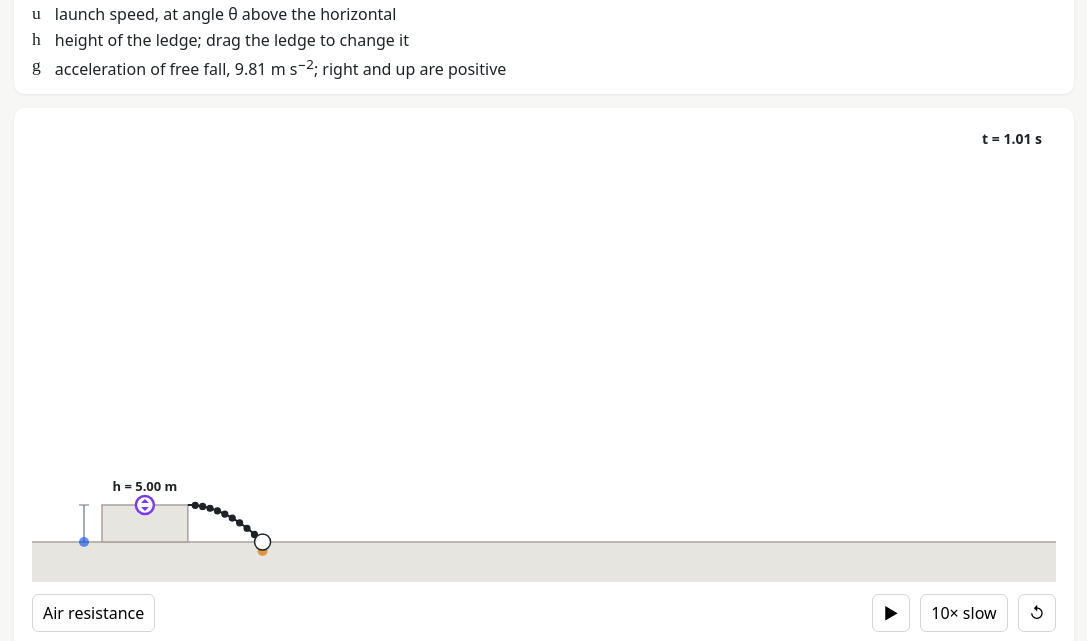
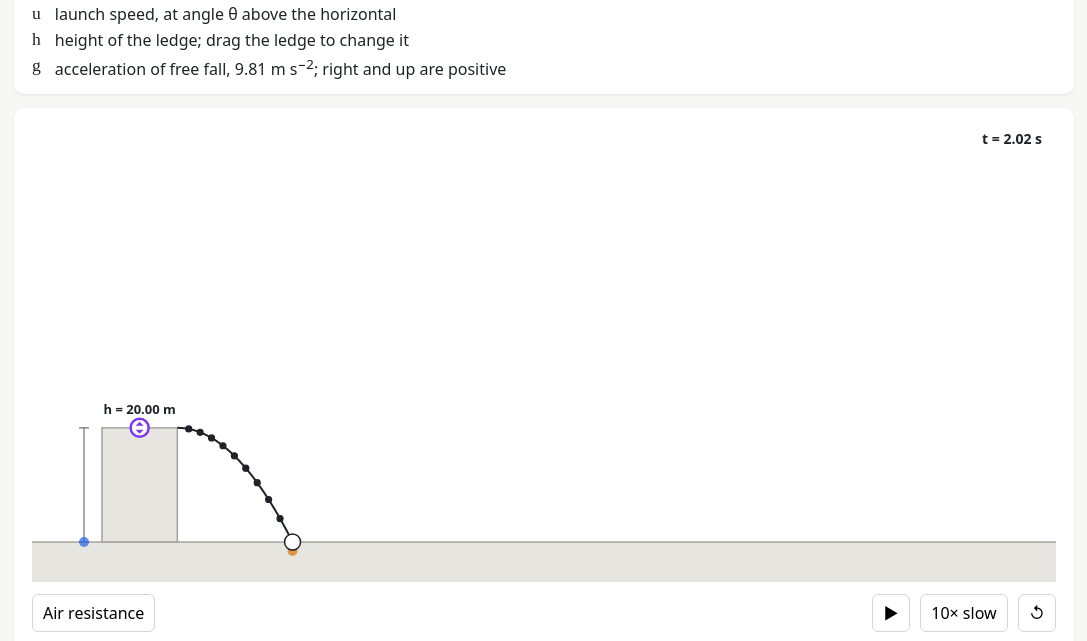
Before and after one commit to resliedevs-wq/highschool_physics_animations, a plain HTML site: page projectile-motion/index.html in a window 1280 px wide. Shown: the part 127-768 px from the top of the page, without its empty margins (96-1183 px from the left). Drawn offline with Linux system fonts and the light colour scheme.

Commit message:
1.1: default ledge height 20 m
Co-Authored-By: Claude Opus 5.5 <noreply@anthropic.com>

```diff
--- a/projectile-motion/index.html
+++ b/projectile-motion/index.html
@@ -175,7 +175,7 @@
     b.k = 0.5 * 1.2 * b.cd * Math.PI * (b.d / 2) ** 2;
     b.vt = Math.sqrt(b.m * G / b.k);
   }
-  let u = 10, thetaDeg = 0, h = 5, veryHigh = false;
+  let u = 10, thetaDeg = 0, h = 20, veryHigh = false;
   let air = false, ball = 'tennis';
   const height = () => (veryHigh ? H_VERY : h);
 
```
